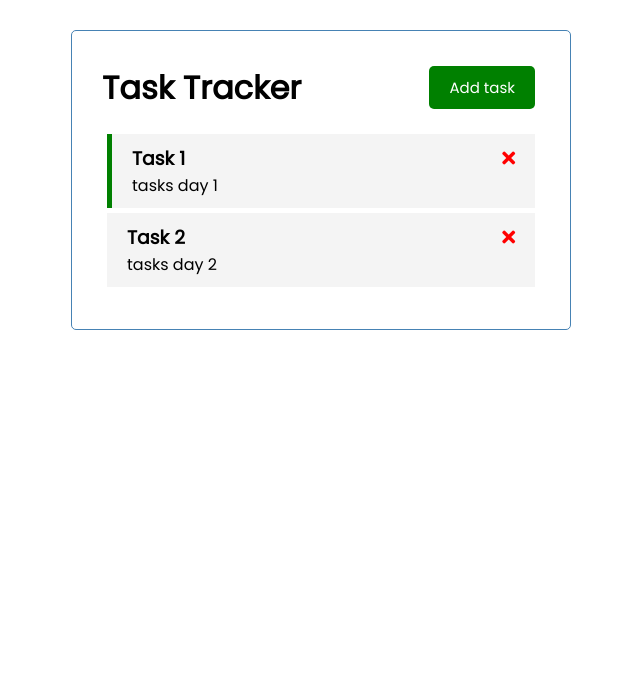
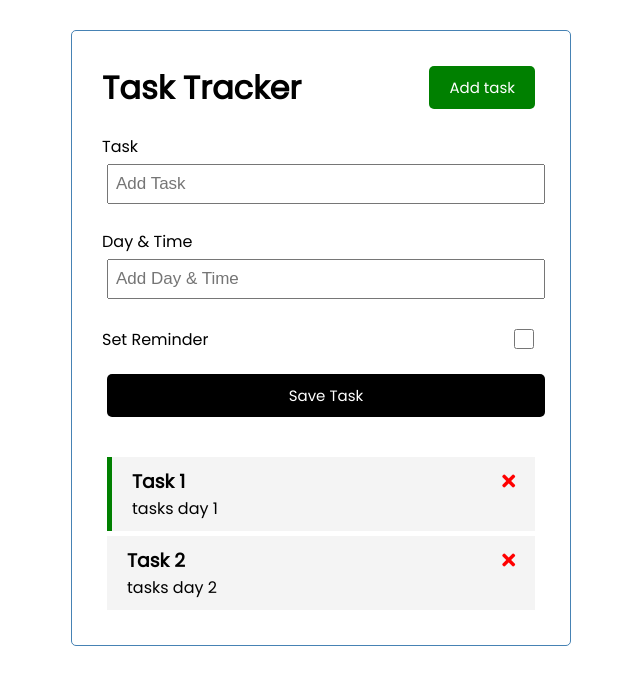
Before and after one commit to user4302/vue-random-user-generator, a Vue app: page / in a window 1280 px wide. Shown: the top 684 px of the page, without its empty margins (319-959 px from the left). Built offline with nearby package versions, Linux system fonts and the light colour scheme.

Commit message:
add add task functionality

```diff
--- a/src/App.vue
+++ b/src/App.vue
@@ -2,6 +2,7 @@
   <!-- <RouterView /> -->
   <div class="container">
     <Header title="Task Tracker"/>
+    <AddTask @add-task="addTask"/>
     <Tasks @toggle-reminder="toggleReminder" @delete-task="deleteTask" :tasks="tasks"/>
   </div>
 </template>
@@ -9,12 +10,14 @@
 <script>
 import Header from './components/Header.vue'
 import Tasks from './components/Tasks.vue'
+import AddTask from './components/AddTask.vue'
 
 export default{
   name: 'App',
   components: {
     Header,
-    Tasks
+    Tasks,
+    AddTask
   },
   data(){
     return{
@@ -22,6 +25,9 @@
     }
   },
   methods: {
+    addTask(task){
+      this.tasks = [...this.tasks, task]
+    },
     deleteTask(id){
       if(confirm('Are you sure?')){
         this.tasks = this.tasks.filter(task => task.id !== id)
--- /dev/null
+++ b/src/components/AddTask.vue
@@ -0,0 +1,101 @@
+<template>
+  <form @submit="onSubmit" class="add-form">
+
+    <div class="form-control">
+      <label>Task</label>
+      <input
+        v-model="text"
+        type="text"
+        name="text"
+        placeholder="Add Task" />
+    </div>
+
+    <div class="form-control">
+      <label>Day & Time</label>
+      <input
+        v-model="day"
+        type="text"
+        name="day"
+        placeholder="Add Day & Time"
+      />
+    </div>
+
+    <div class="form-control form-control-check">
+      <label>Set Reminder</label>
+      <input
+        v-model="reminder"
+        type="checkbox"
+        name="reminder" />
+    </div>
+
+    <input type="submit" value="Save Task" class="btn btn-block" />
+  </form>
+</template>
+
+<script>
+    export default{
+        name: 'AddTask',
+        data(){
+            return {
+                text: '',
+                day: '',
+                reminder: false
+            }
+        },
+        methods: {
+            onSubmit(e){
+                e.preventDefault()
+
+                if(!this.text){
+                    alert('please add a task')
+                    return
+                }
+
+                const newTask = {
+                    id: Math.floor(Math.random() * 100000),
+                    text: this.text,
+                    day: this.day,
+                    reminder: this.reminder
+                }
+
+                this.$emit('add-task', newTask)
+
+                this.text = ''
+                this.day = ''
+                this.reminder = false
+            }
+        }
+    }
+</script>
+
+<style scoped>
+    .add-form {
+      margin-bottom: 40px;
+    }
+    .form-control {
+      margin: 20px 0;
+    }
+    .form-control label {
+      display: block;
+    }
+    .form-control input {
+      width: 100%;
+      height: 40px;
+      margin: 5px;
+      padding: 3px 7px;
+      font-size: 17px;
+    }
+    .form-control-check {
+      display: flex;
+      align-items: center;
+      justify-content: space-between;
+    }
+    .form-control-check label {
+      flex: 1;
+    }
+    .form-control-check input {
+      flex: 3;
+      height: 20px;
+      max-width: 5%;
+    }
+    </style>
```
